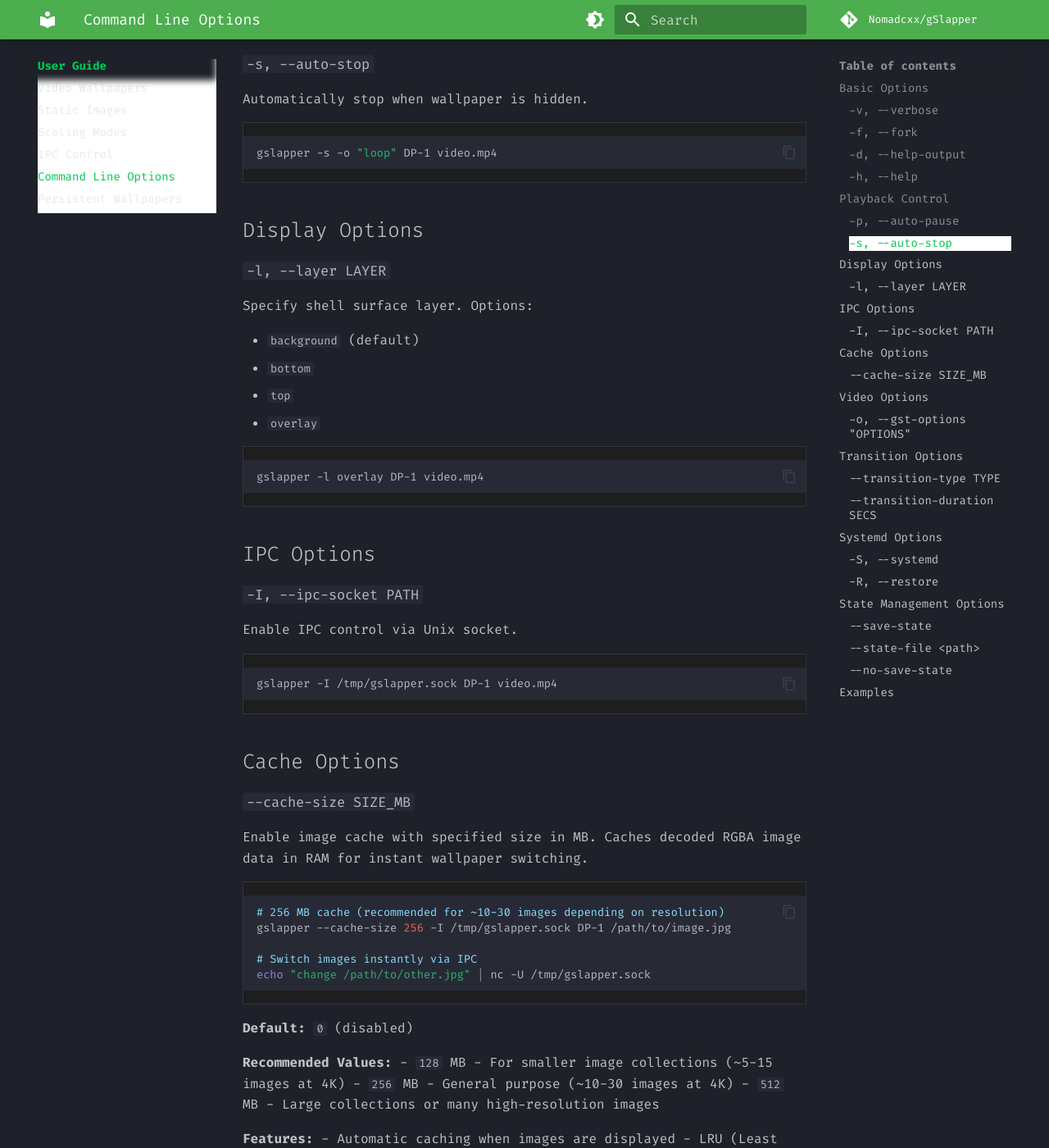
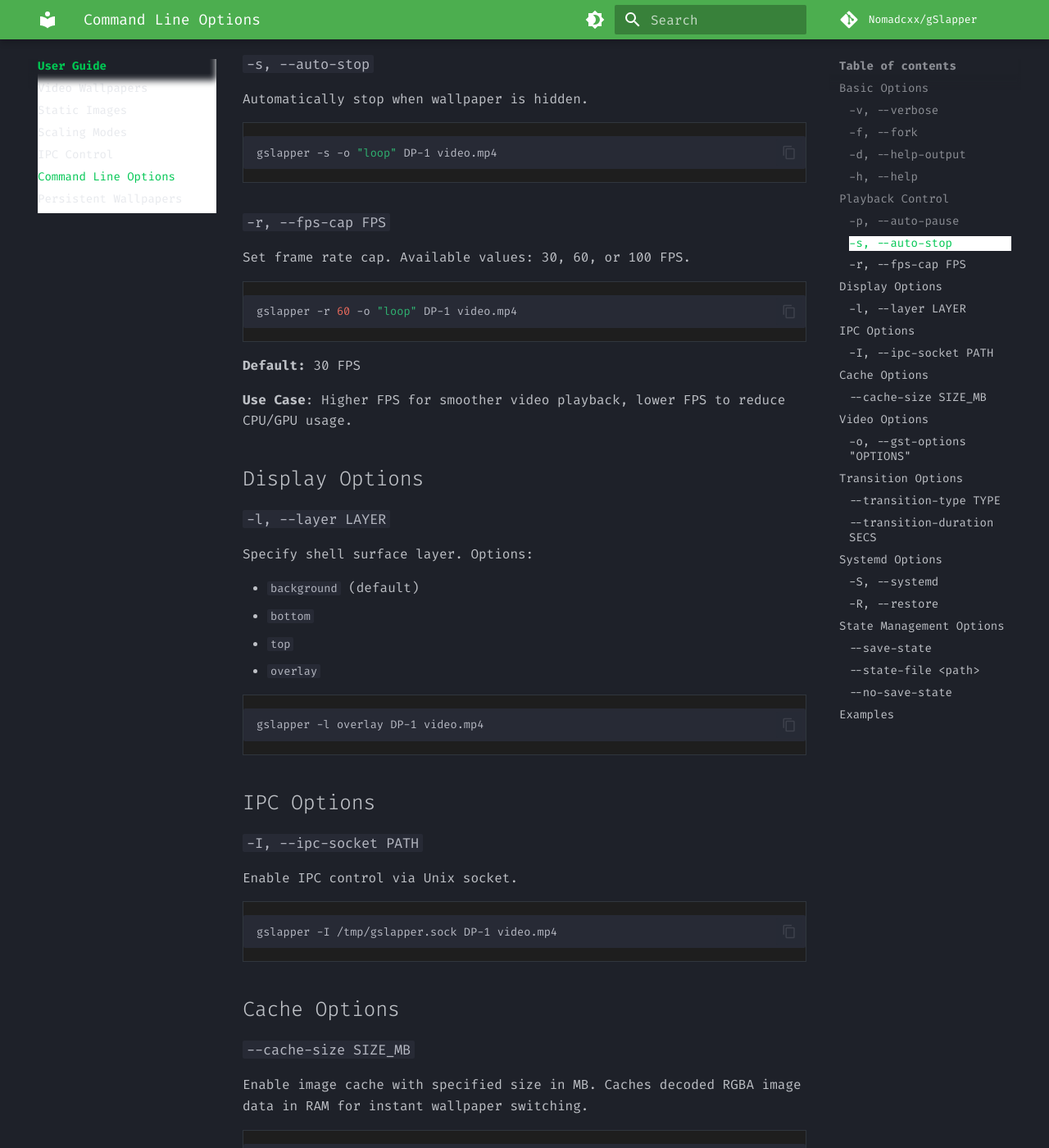
Before and after one commit to Nomadcxx/gSlapper, an MkDocs documentation site: the page built from docs/user-guide/command-line-options.md, in a window 1280 px wide and 1400 px high, scrolled down 1263 px. Shown: the whole window at 82% size. Built offline with MkDocs 1.6.1 and Material for MkDocs 9.7.7, drawn with Linux system fonts in a browser that asks for light colours; comment, search, counter and statistics services are not loaded; some of the changed text lies outside the part shown.

Commit message:
docs: fix cache-size default and add fps-cap documentation

````diff
--- a/docs/user-guide/command-line-options.md
+++ b/docs/user-guide/command-line-options.md
@@ -53,6 +53,18 @@
 gslapper -s -o "loop" DP-1 video.mp4
 ```
 
+### `-r, --fps-cap FPS`
+
+Set frame rate cap. Available values: 30, 60, or 100 FPS.
+
+```bash
+gslapper -r 60 -o "loop" DP-1 video.mp4
+```
+
+**Default:** 30 FPS
+
+**Use Case**: Higher FPS for smoother video playback, lower FPS to reduce CPU/GPU usage.
+
 ## Display Options
 
 ### `-l, --layer LAYER`
@@ -92,7 +104,7 @@
 echo "change /path/to/other.jpg" | nc -U /tmp/gslapper.sock
 ```
 
-**Default:** `0` (disabled)
+**Default:** `256` (enabled by default)
 
 **Recommended Values:**
 - `128` MB - For smaller image collections (~5-15 images at 4K)
````
